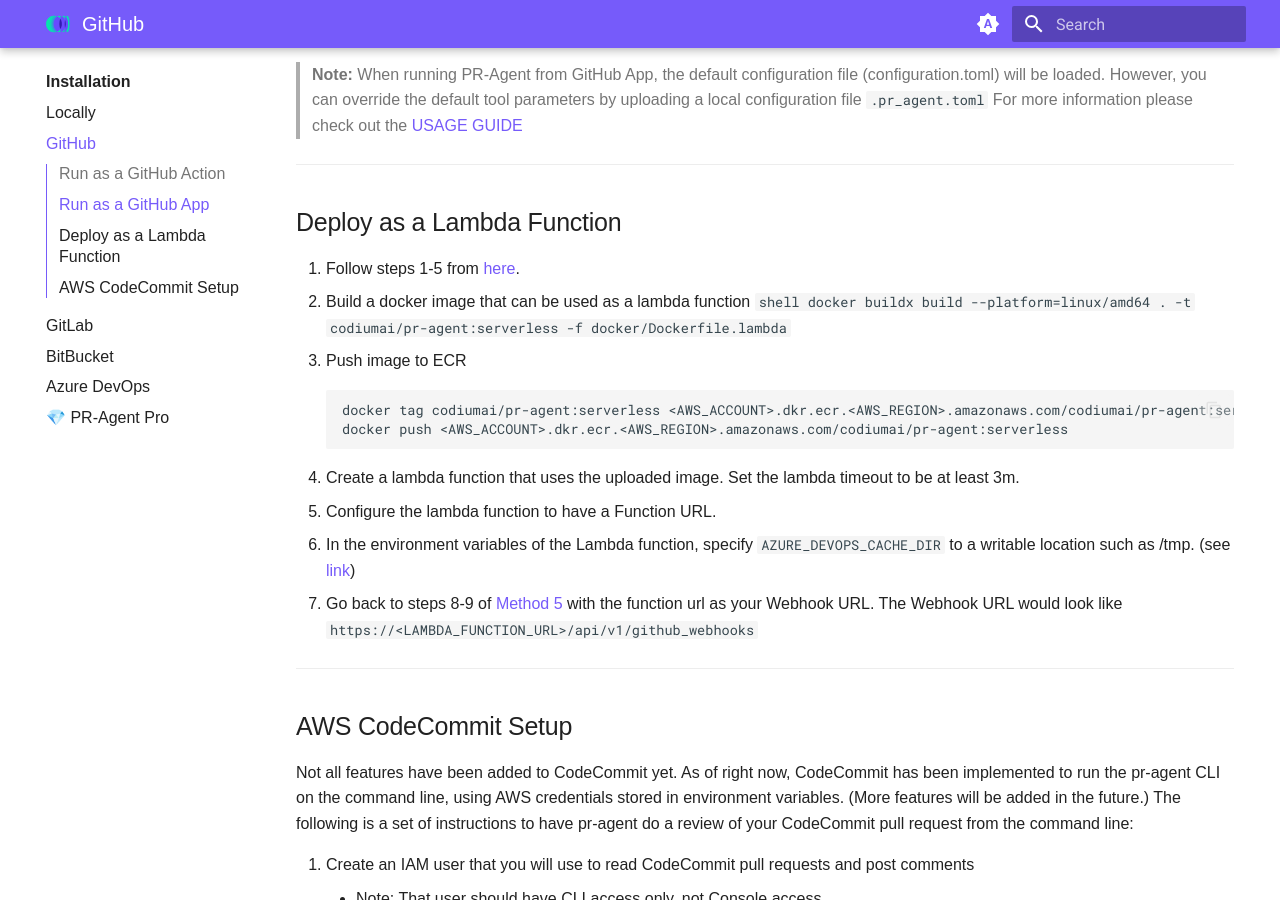
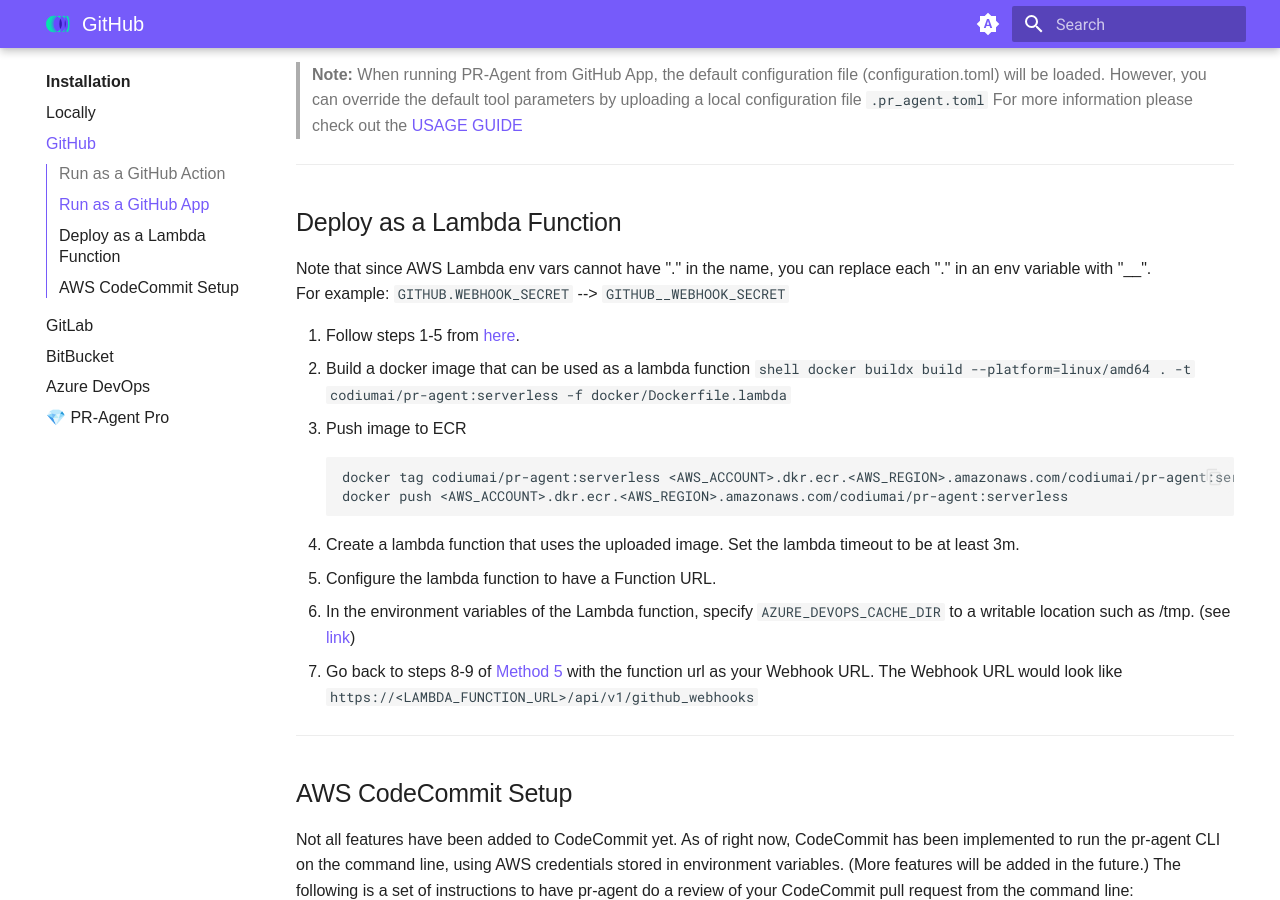
Before and after one commit to Codium-ai/pr-agent, an MkDocs documentation site: the page built from docs/docs/installation/github.md, in a window 1280 px wide and 900 px high, scrolled down 3528 px. Built offline with MkDocs 1.6.1 and Material for MkDocs 9.7.7, drawn with Linux system fonts in a browser that asks for light colours.

Commit message:
Update github.md

````diff
--- a/docs/docs/installation/github.md
+++ b/docs/docs/installation/github.md
@@ -159,6 +159,9 @@
 
 ## Deploy as a Lambda Function
 
+Note that since AWS Lambda env vars cannot have "." in the name, you can replace each "." in an env variable with "__".<br>
+For example: `GITHUB.WEBHOOK_SECRET` --> `GITHUB__WEBHOOK_SECRET`
+
 1. Follow steps 1-5 from [here](#run-as-a-github-app).
 2. Build a docker image that can be used as a lambda function
     ```shell
````
